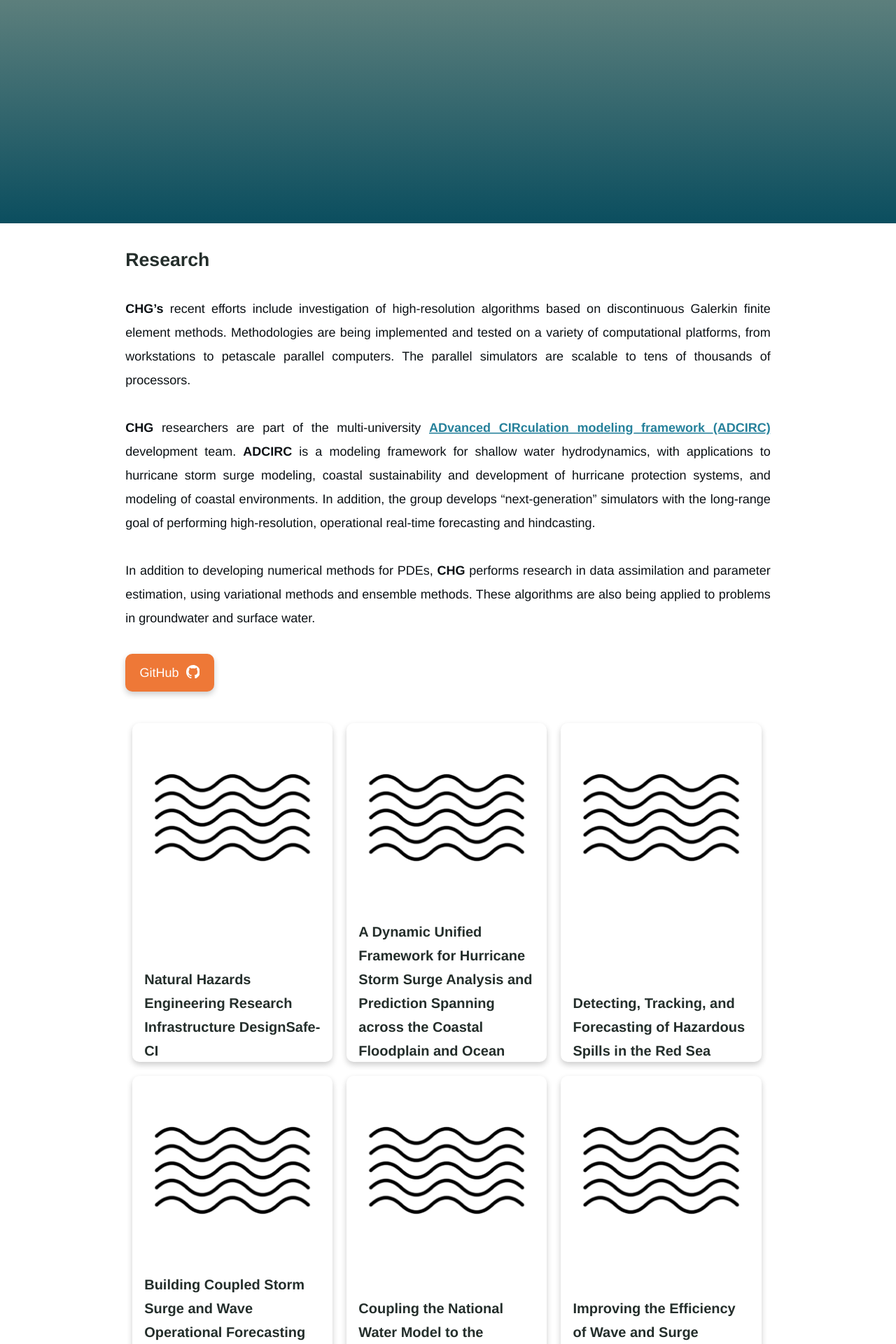
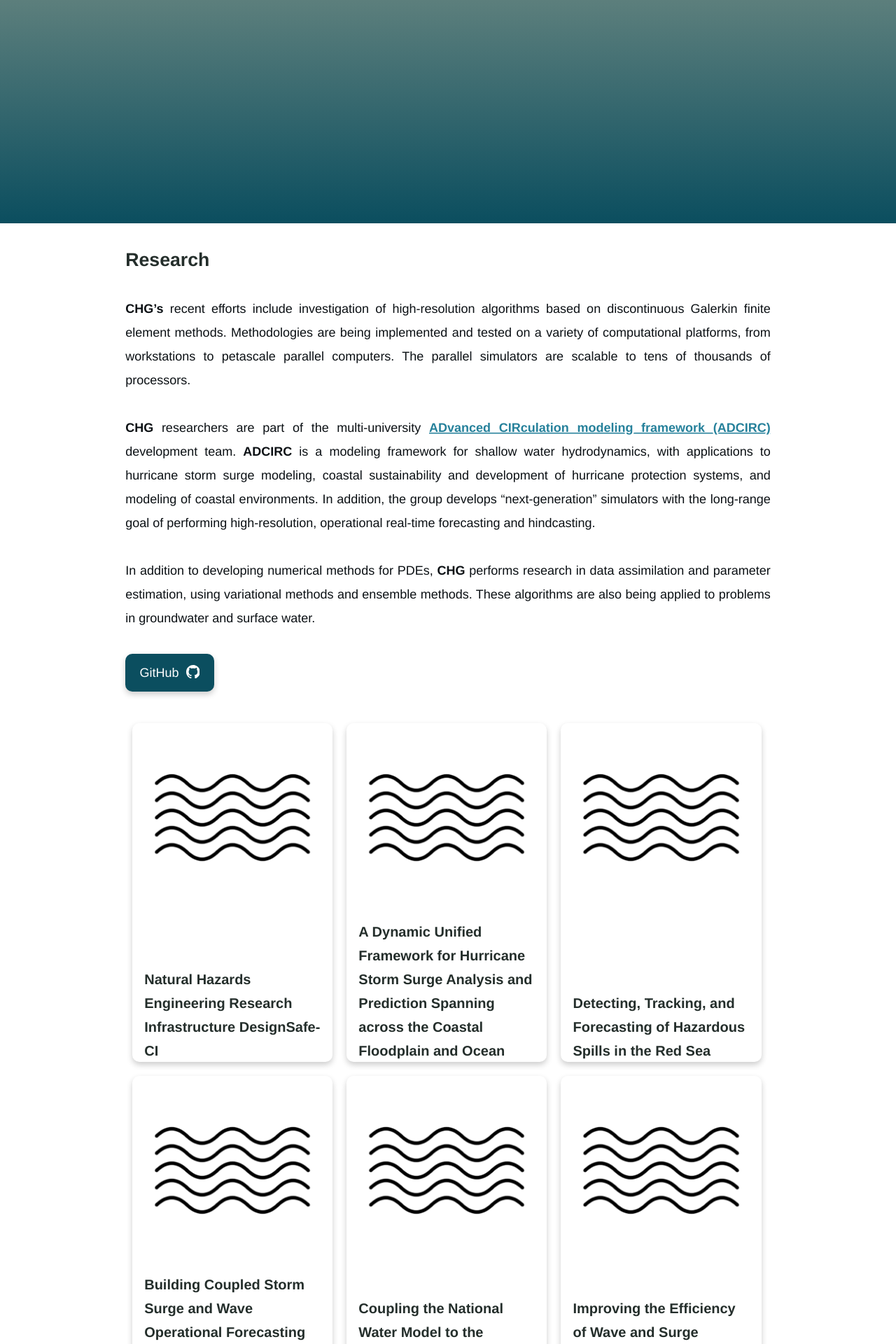
Before and after one commit to UT-CHG/UT-CHG.github.io, a Jekyll site: the page built from research_page.md, in a window 1280 px wide. Shown: the part 557-2477 px from the top of the page at 70% size. Built offline with Jekyll 4.4.1, drawn with Linux system fonts in a browser that asks for light colours.

Commit message:
button color

```diff
--- a/research_page.md
+++ b/research_page.md
@@ -11,6 +11,6 @@ feature_credit:
 
 In addition to developing numerical methods for PDEs, **CHG** performs research in data assimilation and parameter estimation, using variational methods and ensemble methods. These algorithms are also being applied to problems in groundwater and surface water.
 
-{% include button.html text="GitHub" icon="github" link="https://github.com/UT-CHG" color="#ee7837" %}
+{% include button.html text="GitHub" icon="github" link="https://github.com/UT-CHG" color="#0b4e5f" %}
 
 {% include display-research.html%}
```
